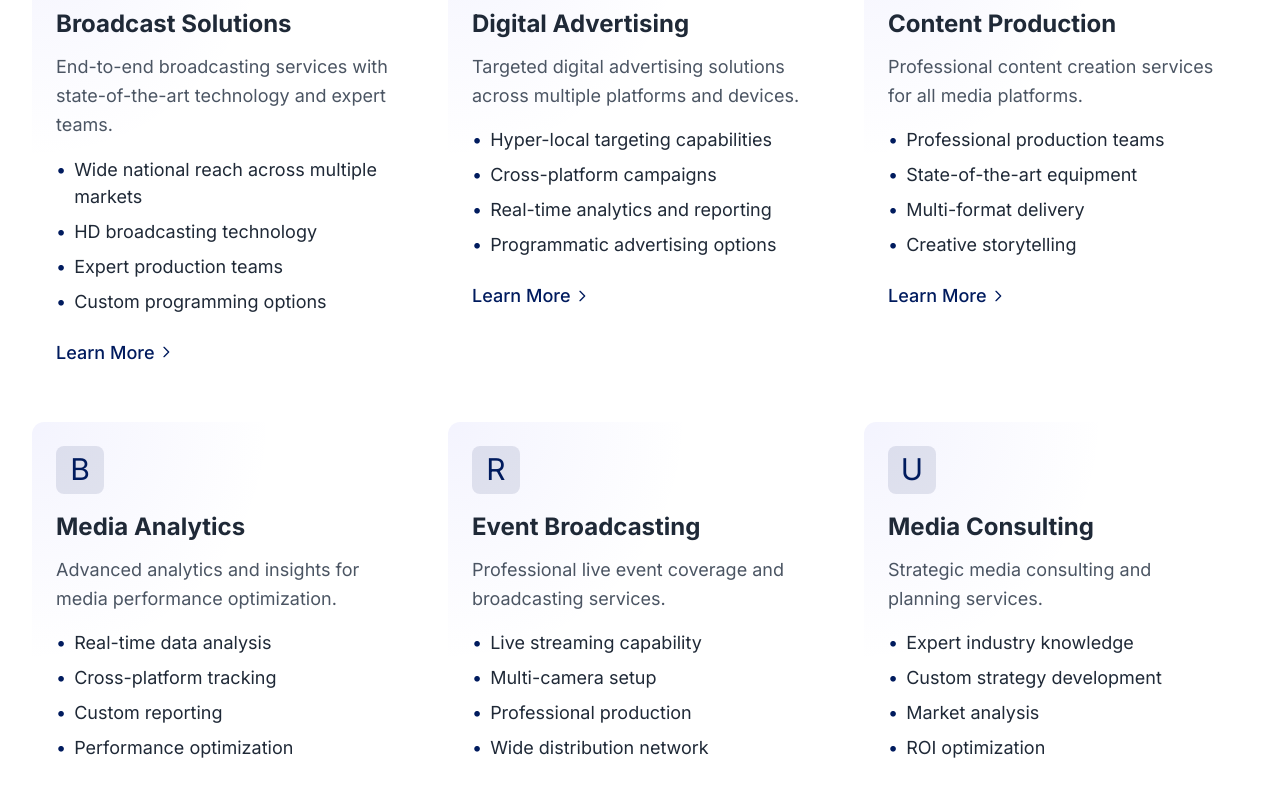
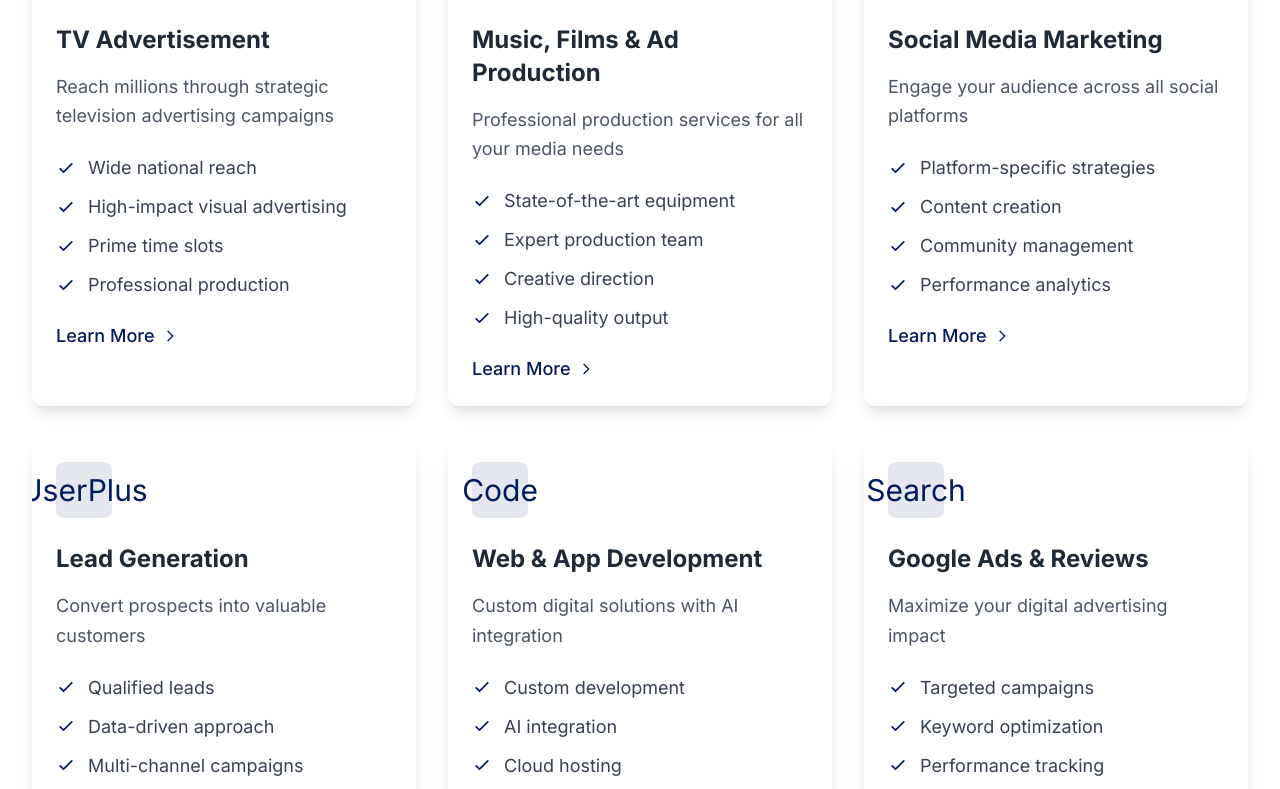
Before and after one commit to justin19051881/nexstar-media-website-, a React (Vite) app: page /services in a window 1280 px wide. Shown: the part 2109-2898 px from the top of the page. Built offline with nearby package versions, Linux system fonts and the light colour scheme.

Commit message:
Add new services and enhance website functionality

```diff
--- a/src/components/ServiceCard.tsx
+++ b/src/components/ServiceCard.tsx
@@ -1,77 +1,67 @@
 import { motion } from 'framer-motion';
-import { useRef, useState } from 'react';
 import { Link } from 'react-router-dom';
+import { Service } from '../utils/types';
 
 interface ServiceCardProps {
-  service: {
-    id: number;
-    title: string;
-    description: string;
-    icon: string;
-    benefits: string[];
-  };
+  service: Service;
 }
 
-export default function ServiceCard({ service }: ServiceCardProps) {
-  const [mousePosition, setMousePosition] = useState({ x: 0, y: 0 });
-  const cardRef = useRef<HTMLDivElement>(null);
-
-  const handleMouseMove = (e: React.MouseEvent<HTMLDivElement>) => {
-    if (!cardRef.current) return;
-    const rect = cardRef.current.getBoundingClientRect();
-    setMousePosition({
-      x: e.clientX - rect.left,
-      y: e.clientY - rect.top,
-    });
-  };
-
+const ServiceCard: React.FC<ServiceCardProps> = ({ service }) => {
   return (
     <motion.div
-      ref={cardRef}
-      className="relative overflow-hidden rounded-xl glass"
+      className="bg-white rounded-xl shadow-lg overflow-hidden"
       initial={{ opacity: 0, y: 20 }}
       whileInView={{ opacity: 1, y: 0 }}
       viewport={{ once: true }}
-      whileHover={{ scale: 1.02 }}
-      onMouseMove={handleMouseMove}
+      whileHover={{ y: -5, scale: 1.02 }}
+      transition={{ duration: 0.4 }}
     >
-      <div
-        className="absolute inset-0 opacity-50"
-        style={{
-          background: `radial-gradient(600px circle at ${mousePosition.x}px ${mousePosition.y}px, rgba(99, 102, 241, 0.15), transparent 40%)`,
-        }}
-      />
-      <div className="p-6 relative z-10">
+      <div className="p-6">
         <motion.div
-          className="w-12 h-12 rounded-lg bg-primary/10 flex items-center justify-center mb-4"
-          whileHover={{ rotate: 360 }}
-          transition={{ duration: 0.5 }}
+          className="w-14 h-14 rounded-lg bg-primary/10 flex items-center justify-center mb-6"
+          whileHover={{ rotate: 360, scale: 1.1 }}
+          transition={{ duration: 0.6 }}
         >
-          <span className="text-2xl text-primary">{service.icon.charAt(0)}</span>
+          <span className="text-2xl text-primary">{service.icon}</span>
         </motion.div>
-        <h3 className="text-xl font-bold mb-3">{service.title}</h3>
-        <p className="text-gray-600 mb-4">{service.description}</p>
-        <ul className="space-y-2 mb-6">
+
+        <h3 className="text-xl font-bold mb-4">{service.title}</h3>
+        <p className="text-gray-600 mb-6">{service.description}</p>
+
+        <div className="space-y-3 mb-6">
           {service.benefits.map((benefit, index) => (
-            <motion.li
+            <motion.div
               key={index}
-              className="flex items-start"
+              className="flex items-center"
               initial={{ opacity: 0, x: -20 }}
               whileInView={{ opacity: 1, x: 0 }}
               transition={{ delay: index * 0.1 }}
             >
-              <span className="text-primary mr-2">•</span>
-              {benefit}
-            </motion.li>
+              <svg
+                className="w-5 h-5 text-primary mr-3 flex-shrink-0"
+                fill="none"
+                stroke="currentColor"
+                viewBox="0 0 24 24"
+              >
+                <path
+                  strokeLinecap="round"
+                  strokeLinejoin="round"
+                  strokeWidth={2}
+                  d="M5 13l4 4L19 7"
+                />
+              </svg>
+              <span className="text-gray-700">{benefit}</span>
+            </motion.div>
           ))}
-        </ul>
+        </div>
+
         <Link
           to={`/services/${service.id}`}
-          className="inline-flex items-center text-primary font-medium hover:underline"
+          className="inline-flex items-center text-primary font-medium hover:underline group"
         >
           Learn More
-          <svg
-            className="w-4 h-4 ml-1"
+          <motion.svg
+            className="w-4 h-4 ml-2 group-hover:translate-x-2 transition-transform"
             fill="none"
             stroke="currentColor"
             viewBox="0 0 24 24"
@@ -82,9 +72,11 @@ export default function ServiceCard({ service }: ServiceCardProps) {
               strokeWidth={2}
               d="M9 5l7 7-7 7"
             />
-          </svg>
+          </motion.svg>
         </Link>
       </div>
     </motion.div>
   );
-}
+};
+
+export default ServiceCard;
--- a/src/data/services.ts
+++ b/src/data/services.ts
@@ -1,374 +1,108 @@
 export const services = [
   {
     id: 1,
-    title: 'Broadcast Solutions',
-    description: 'End-to-end broadcasting services with state-of-the-art technology and expert teams.',
+    title: 'TV Advertisement',
+    description: 'Reach millions through strategic television advertising campaigns',
     icon: 'Tv',
     benefits: [
-      'Wide national reach across multiple markets',
-      'HD broadcasting technology',
-      'Expert production teams',
-      'Custom programming options',
+      'Wide national reach',
+      'High-impact visual advertising',
+      'Prime time slots',
+      'Professional production',
     ],
-    fullDescription: 'Our broadcast solutions provide comprehensive coverage across multiple markets, utilizing cutting-edge technology and expert teams to deliver high-quality content to millions of viewers.',
+    fullDescription: 'Our TV advertising solutions help businesses reach their target audience through strategic placement and professional production.',
     features: [
-      'HD/4K Broadcasting',
-      'Live Event Coverage',
-      'Studio Production',
-      'Post-Production Services',
-      'Content Distribution',
-      'Audience Analytics',
-    ],
-    process: [
-      {
-        title: 'Planning & Strategy',
-        description: 'We work with you to understand your goals and develop a comprehensive broadcasting strategy.',
-      },
-      {
-        title: 'Production',
-        description: 'Our expert teams handle all aspects of production using state-of-the-art equipment.',
-      },
-      {
-        title: 'Distribution',
-        description: 'Content is distributed across our network of stations and platforms.',
-      },
-      {
-        title: 'Analytics & Optimization',
-        description: 'We monitor performance and optimize for maximum impact.',
-      },
-    ],
-    pricing: [
-      {
-        title: 'Basic Package',
-        price: 'Starting at $5,000/month',
-        features: [
-          'HD Broadcasting',
-          'Basic Production Support',
-          'Standard Analytics',
-          'Local Distribution',
-        ],
-      },
-      {
-        title: 'Premium Package',
-        price: 'Starting at $10,000/month',
-        features: [
-          '4K Broadcasting',
-          'Full Production Team',
-          'Advanced Analytics',
-          'National Distribution',
-          'Priority Support',
-        ],
-      },
-    ],
+      'Prime Time Slots',
+      'Local & National Coverage',
+      'Professional Production',
+      'Analytics & Reporting',
+      'Audience Targeting',
+      'Campaign Optimization'
+    ]
   },
   {
     id: 2,
-    title: 'Digital Advertising',
-    description: 'Targeted digital advertising solutions across multiple platforms and devices.',
-    icon: 'Smartphone',
+    title: 'Music, Films & Ad Production',
+    description: 'Professional production services for all your media needs',
+    icon: 'Music',
     benefits: [
-      'Hyper-local targeting capabilities',
-      'Cross-platform campaigns',
-      'Real-time analytics and reporting',
-      'Programmatic advertising options',
+      'State-of-the-art equipment',
+      'Expert production team',
+      'Creative direction',
+      'High-quality output'
     ],
-    fullDescription: 'Our digital advertising solutions leverage advanced targeting capabilities and cross-platform integration to help businesses reach their ideal audience effectively.',
-    features: [
-      'Programmatic Advertising',
-      'Social Media Advertising',
-      'Search Engine Marketing',
-      'Display Advertising',
-      'Video Advertising',
-      'Native Advertising',
-    ],
-    process: [
-      {
-        title: 'Audience Analysis',
-        description: 'We identify and analyze your target audience segments.',
-      },
-      {
-        title: 'Campaign Strategy',
-        description: 'Develop a comprehensive digital advertising strategy.',
-      },
-      {
-        title: 'Implementation',
-        description: 'Launch and manage campaigns across multiple platforms.',
-      },
-      {
-        title: 'Optimization',
-        description: 'Continuous monitoring and optimization for best results.',
-      },
-    ],
-    pricing: [
-      {
-        title: 'Starter',
-        price: 'Starting at $2,500/month',
-        features: [
-          'Basic Targeting',
-          'Standard Reporting',
-          'Single Platform',
-          'Monthly Optimization',
-        ],
-      },
-      {
-        title: 'Enterprise',
-        price: 'Starting at $7,500/month',
-        features: [
-          'Advanced Targeting',
-          'Real-time Reporting',
-          'Multi-platform Integration',
-          'Weekly Optimization',
-          'Dedicated Account Manager',
-        ],
-      },
-    ],
+    fullDescription: 'From concept to final cut, our production team creates engaging content that resonates with your audience.'
   },
   {
     id: 3,
-    title: 'Content Production',
-    description: 'Professional content creation services for all media platforms.',
-    icon: 'Video',
+    title: 'Social Media Marketing',
+    description: 'Engage your audience across all social platforms',
+    icon: 'Share2',
     benefits: [
-      'Professional production teams',
-      'State-of-the-art equipment',
-      'Multi-format delivery',
-      'Creative storytelling',
-    ],
-    fullDescription: 'Our content production services deliver high-quality, engaging content across all media platforms, from traditional broadcast to digital and social media channels.',
-    features: [
-      'Video Production',
-      'Commercial Production',
-      'Documentary Creation',
-      'Corporate Videos',
-      'Social Media Content',
-      'Live Event Coverage',
-    ],
-    process: [
-      {
-        title: 'Creative Development',
-        description: 'Collaborative ideation and concept development.',
-      },
-      {
-        title: 'Pre-production',
-        description: 'Detailed planning, scripting, and logistics coordination.',
-      },
-      {
-        title: 'Production',
-        description: 'Professional filming with expert crews and equipment.',
-      },
-      {
-        title: 'Post-production',
-        description: 'Editing, effects, and final delivery.',
-      },
-    ],
-    pricing: [
-      {
-        title: 'Project-based',
-        price: 'Starting at $10,000',
-        features: [
-          'Full Production Service',
-          'Professional Crew',
-          'Basic Post-production',
-          'Single Platform Delivery',
-        ],
-      },
-      {
-        title: 'Enterprise',
-        price: 'Custom Pricing',
-        features: [
-          'Multiple Production Teams',
-          'Advanced Post-production',
-          'Multi-platform Delivery',
-          'Rush Service Available',
-          'Dedicated Producer',
-        ],
-      },
-    ],
+      'Platform-specific strategies',
+      'Content creation',
+      'Community management',
+      'Performance analytics'
+    ]
   },
   {
     id: 4,
-    title: 'Media Analytics',
-    description: 'Advanced analytics and insights for media performance optimization.',
-    icon: 'BarChart',
+    title: 'Lead Generation',
+    description: 'Convert prospects into valuable customers',
+    icon: 'UserPlus',
     benefits: [
-      'Real-time data analysis',
-      'Cross-platform tracking',
-      'Custom reporting',
-      'Performance optimization',
-    ],
-    fullDescription: 'Our media analytics services provide deep insights into audience behavior and campaign performance across all media channels.',
-    features: [
-      'Audience Analytics',
-      'Campaign Performance Tracking',
-      'Competitive Analysis',
-      'ROI Measurement',
-      'Custom Dashboards',
-      'Predictive Analytics',
-    ],
-    process: [
-      {
-        title: 'Data Collection',
-        description: 'Implementation of tracking across all channels.',
-      },
-      {
-        title: 'Analysis',
-        description: 'In-depth analysis of collected data.',
-      },
-      {
-        title: 'Reporting',
-        description: 'Custom reports and dashboards creation.',
-      },
-      {
-        title: 'Optimization',
-        description: 'Recommendations and implementation of improvements.',
-      },
-    ],
-    pricing: [
-      {
-        title: 'Basic Analytics',
-        price: 'Starting at $1,500/month',
-        features: [
-          'Standard Reporting',
-          'Basic Dashboards',
-          'Monthly Reviews',
-          'Email Support',
-        ],
-      },
-      {
-        title: 'Enterprise Analytics',
-        price: 'Starting at $5,000/month',
-        features: [
-          'Custom Reporting',
-          'Advanced Dashboards',
-          'Weekly Reviews',
-          'Dedicated Analyst',
-          '24/7 Support',
-        ],
-      },
-    ],
+      'Qualified leads',
+      'Data-driven approach',
+      'Multi-channel campaigns',
+      'ROI tracking'
+    ]
   },
   {
     id: 5,
-    title: 'Event Broadcasting',
-    description: 'Professional live event coverage and broadcasting services.',
-    icon: 'Radio',
+    title: 'Web & App Development',
+    description: 'Custom digital solutions with AI integration',
+    icon: 'Code',
     benefits: [
-      'Live streaming capability',
-      'Multi-camera setup',
-      'Professional production',
-      'Wide distribution network',
-    ],
-    fullDescription: 'Our event broadcasting services provide professional coverage of live events, from sports to corporate conferences, with state-of-the-art equipment and experienced teams.',
-    features: [
-      'Live Streaming',
-      'Multi-camera Coverage',
-      'Professional Audio',
-      'Graphics Package',
-      'Instant Replay',
-      'Social Media Integration',
-    ],
-    process: [
-      {
-        title: 'Event Planning',
-        description: 'Detailed planning and technical setup requirements.',
-      },
-      {
-        title: 'Technical Setup',
-        description: 'Equipment installation and testing.',
-      },
-      {
-        title: 'Live Production',
-        description: 'Professional event coverage and streaming.',
-      },
-      {
-        title: 'Post-event',
-        description: 'Recording delivery and analytics report.',
-      },
-    ],
-    pricing: [
-      {
-        title: 'Single Event',
-        price: 'Starting at $7,500',
-        features: [
-          'Basic Stream Setup',
-          'Two Camera Setup',
-          'Basic Graphics',
-          'Standard Support',
-        ],
-      },
-      {
-        title: 'Premium Event',
-        price: 'Starting at $15,000',
-        features: [
-          'Multi-platform Streaming',
-          'Multi-camera Setup',
-          'Custom Graphics Package',
-          'Social Media Integration',
-          'Dedicated Support Team',
-        ],
-      },
-    ],
+      'Custom development',
+      'AI integration',
+      'Cloud hosting',
+      'Ongoing support'
+    ]
   },
   {
     id: 6,
-    title: 'Media Consulting',
-    description: 'Strategic media consulting and planning services.',
-    icon: 'Users',
+    title: 'Google Ads & Reviews',
+    description: 'Maximize your digital advertising impact',
+    icon: 'Search',
     benefits: [
-      'Expert industry knowledge',
-      'Custom strategy development',
-      'Market analysis',
-      'ROI optimization',
-    ],
-    fullDescription: 'Our media consulting services help businesses develop and implement effective media strategies across all channels.',
-    features: [
-      'Media Strategy Development',
-      'Market Analysis',
-      'Competitive Research',
-      'Budget Planning',
-      'Channel Selection',
-      'Performance Optimization',
-    ],
-    process: [
-      {
-        title: 'Discovery',
-        description: 'Understanding your business goals and challenges.',
-      },
-      {
-        title: 'Analysis',
-        description: 'Market and competitive analysis.',
-      },
-      {
-        title: 'Strategy Development',
-        description: 'Custom strategy creation and planning.',
-      },
-      {
-        title: 'Implementation Support',
-        description: 'Guidance and oversight during execution.',
-      },
-    ],
-    pricing: [
-      {
-        title: 'Project-based',
-        price: 'Starting at $5,000',
-        features: [
-          'Initial Analysis',
-          'Basic Strategy',
-          'Implementation Plan',
-          'One Review Session',
-        ],
-      },
-      {
-        title: 'Retainer',
-        price: 'Starting at $3,000/month',
-        features: [
-          'Ongoing Support',
-          'Monthly Strategy Updates',
-          'Regular Reviews',
-          'Priority Access',
-          'Custom Reporting',
-        ],
-      },
-    ],
+      'Targeted campaigns',
+      'Keyword optimization',
+      'Performance tracking',
+      'ROI maximization'
+    ]
   },
+  {
+    id: 7,
+    title: 'Broadcast Solutions',
+    description: 'Complete broadcasting services for all needs',
+    icon: 'Radio',
+    benefits: [
+      'Live broadcasting',
+      'Equipment rental',
+      'Technical support',
+      'Content distribution'
+    ]
+  },
+  {
+    id: 8,
+    title: 'OTT Services',
+    description: 'Stream content across multiple platforms',
+    icon: 'Play',
+    benefits: [
+      'Multi-platform delivery',
+      'Content management',
+      'Analytics tracking',
+      'Monetization options'
+    ]
+  }
 ];
```
Also changed, not shown: src/components/NewsCard.tsx (+47 -83 lines).
